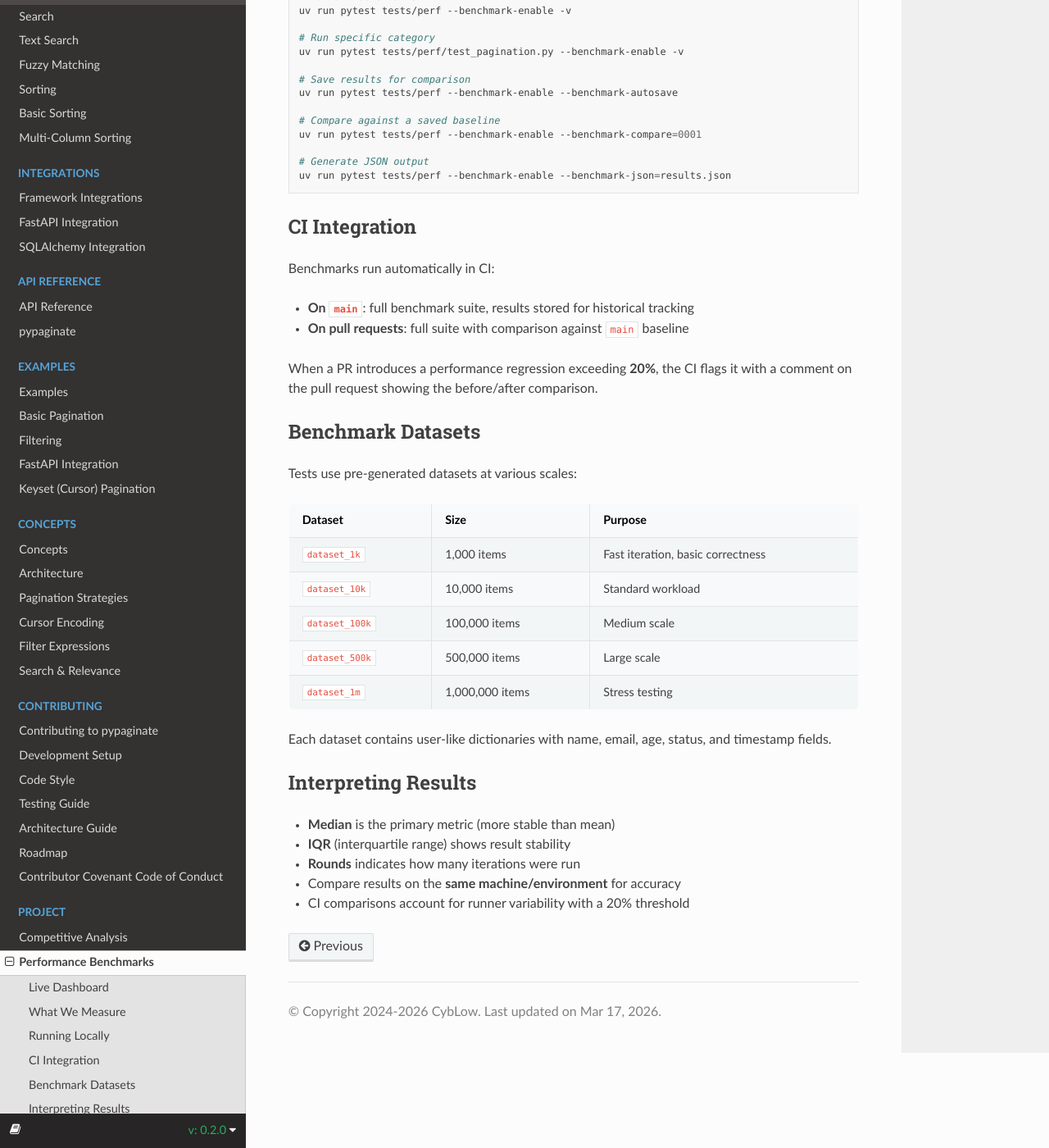
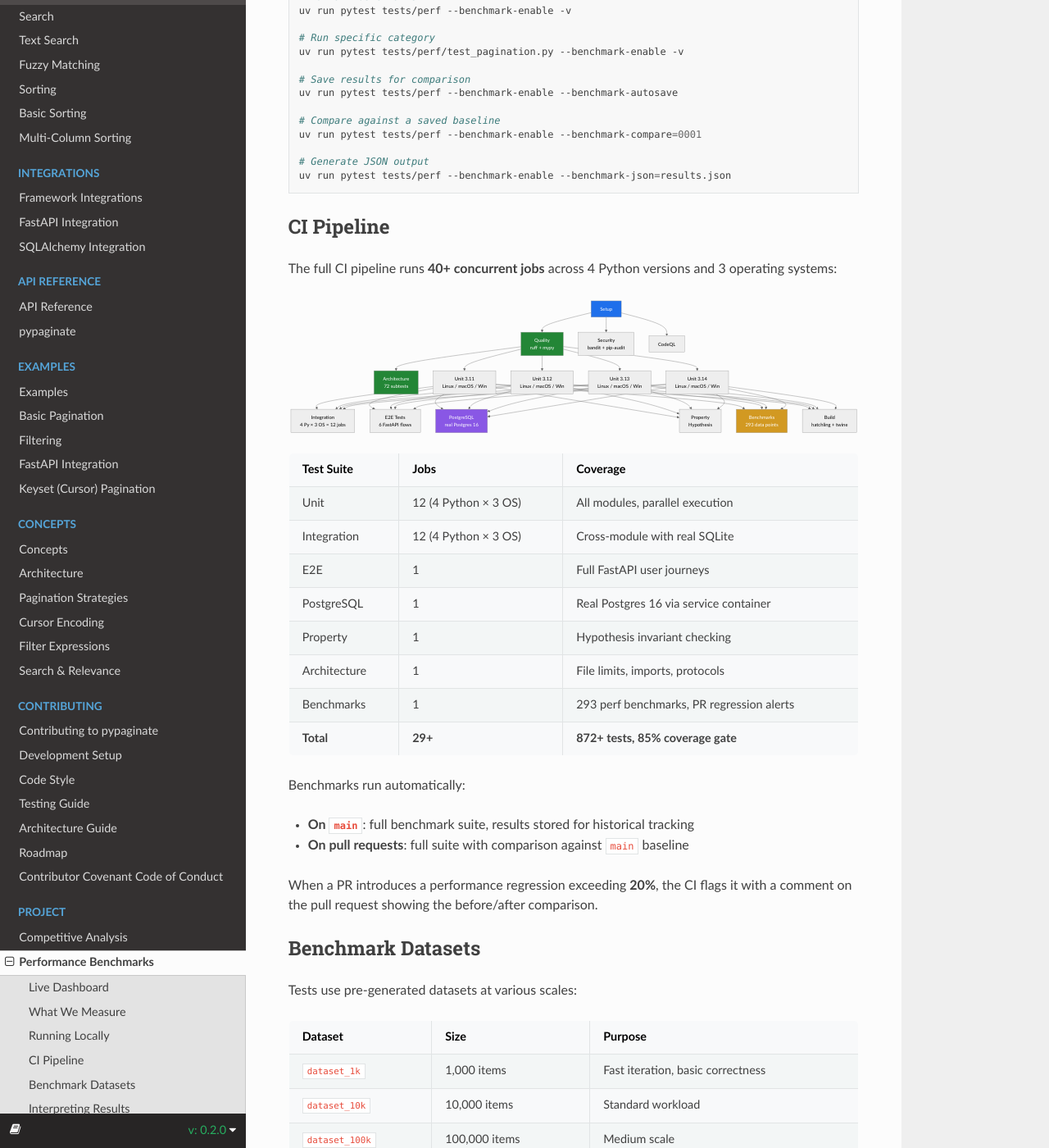
Before and after one commit to CybLow/paginate, a Sphinx documentation site: the page built from docs/benchmarks.md, in a window 1280 px wide and 1400 px high, scrolled down 1140 px. Shown: the whole window at 82% size. Built offline with Sphinx 7.4.7 and the Read the Docs theme 3.1.0, drawn with Linux system fonts in a browser that asks for light colours; pages that are not in the unit, such as notebooks, are missing from menus.

Commit message:
docs: add CI pipeline visualization to README and benchmarks page
- README: ASCII pipeline diagram showing concurrent job execution
- README: test matrix table (29+ jobs, 872+ tests, 85% coverage)
- README: link to live benchmark dashboard
- docs/benchmarks.md: Mermaid pipeline diagram with color-coded stages
- docs/benchmarks.md: full test suite breakdown table

````diff
--- a/docs/benchmarks.md
+++ b/docs/benchmarks.md
@@ -47,9 +47,48 @@ uv run pytest tests/perf --benchmark-enable --benchmark-compare=0001
 uv run pytest tests/perf --benchmark-enable --benchmark-json=results.json
 ```
 
-## CI Integration
+## CI Pipeline
 
-Benchmarks run automatically in CI:
+The full CI pipeline runs **40+ concurrent jobs** across 4 Python versions and 3 operating systems:
+
+```{mermaid}
+graph TD
+    S[Setup] --> Q[Quality<br>ruff + mypy]
+    S --> SEC[Security<br>bandit + pip-audit]
+    S --> CQL[CodeQL]
+
+    Q --> ARCH[Architecture<br>72 subtests]
+    Q --> U1[Unit 3.11<br>Linux / macOS / Win]
+    Q --> U2[Unit 3.12<br>Linux / macOS / Win]
+    Q --> U3[Unit 3.13<br>Linux / macOS / Win]
+    Q --> U4[Unit 3.14<br>Linux / macOS / Win]
+
+    U1 & U2 & U3 & U4 --> I[Integration<br>4 Py × 3 OS = 12 jobs]
+    U1 & U2 & U3 & U4 --> E2E[E2E Tests<br>6 FastAPI flows]
+    U1 & U2 & U3 & U4 --> PG[PostgreSQL<br>real Postgres 16]
+    U1 & U2 & U3 & U4 --> PROP[Property<br>Hypothesis]
+    U1 & U2 & U3 & U4 --> BENCH[Benchmarks<br>293 data points]
+    U1 & U2 & U3 & U4 --> BUILD[Build<br>hatchling + twine]
+
+    style S fill:#1f6feb,color:#fff
+    style Q fill:#238636,color:#fff
+    style ARCH fill:#238636,color:#fff
+    style BENCH fill:#d29922,color:#fff
+    style PG fill:#8957e5,color:#fff
+```
+
+| Test Suite | Jobs | Coverage |
+|------------|------|----------|
+| Unit | 12 (4 Python × 3 OS) | All modules, parallel execution |
+| Integration | 12 (4 Python × 3 OS) | Cross-module with real SQLite |
+| E2E | 1 | Full FastAPI user journeys |
+| PostgreSQL | 1 | Real Postgres 16 via service container |
+| Property | 1 | Hypothesis invariant checking |
+| Architecture | 1 | File limits, imports, protocols |
+| Benchmarks | 1 | 293 perf benchmarks, PR regression alerts |
+| **Total** | **29+** | **872+ tests, 85% coverage gate** |
+
+Benchmarks run automatically:
 
 - **On `main`**: full benchmark suite, results stored for historical tracking
 - **On pull requests**: full suite with comparison against `main` baseline
````
Also changed, not shown: README.md (+42 -0 lines).
